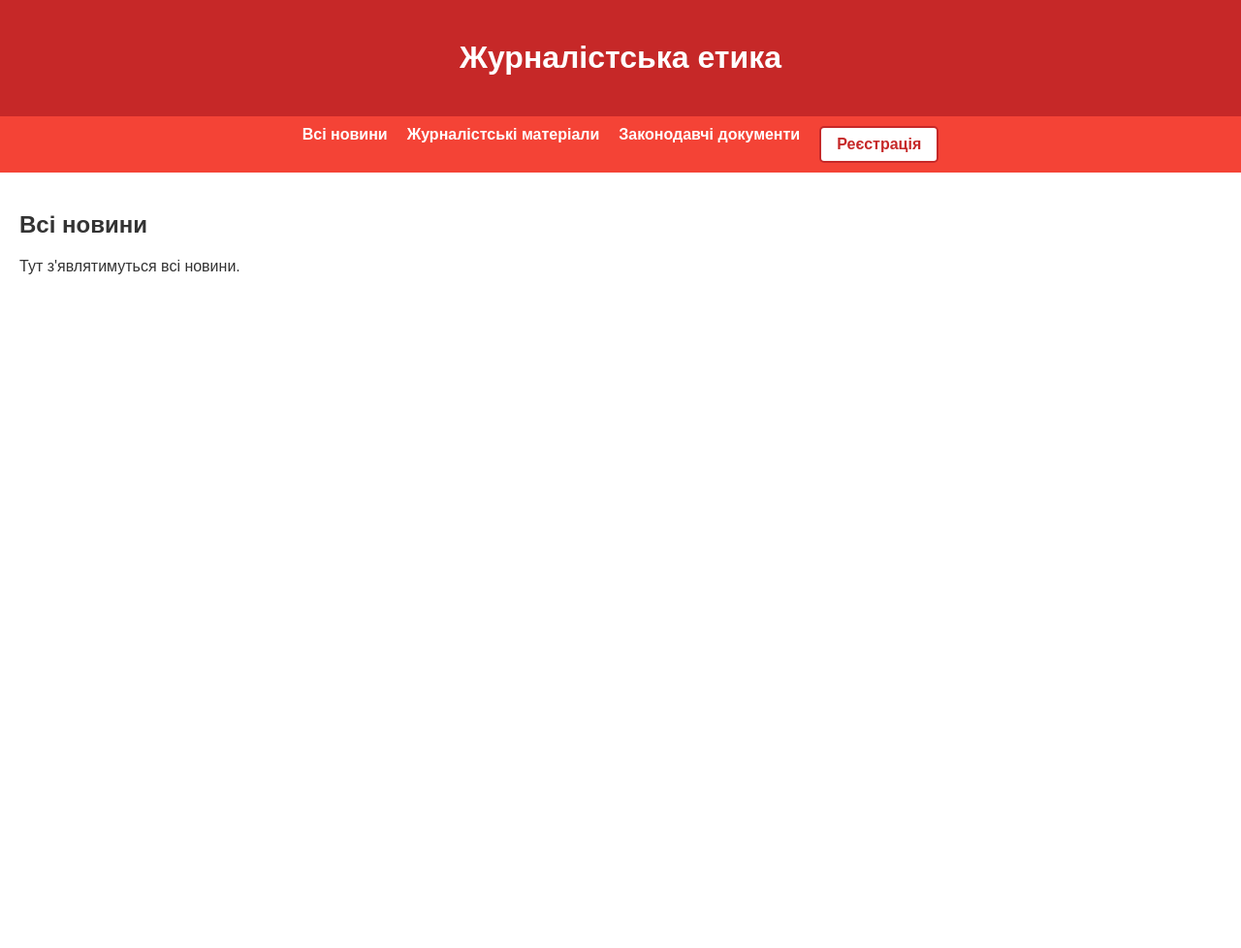
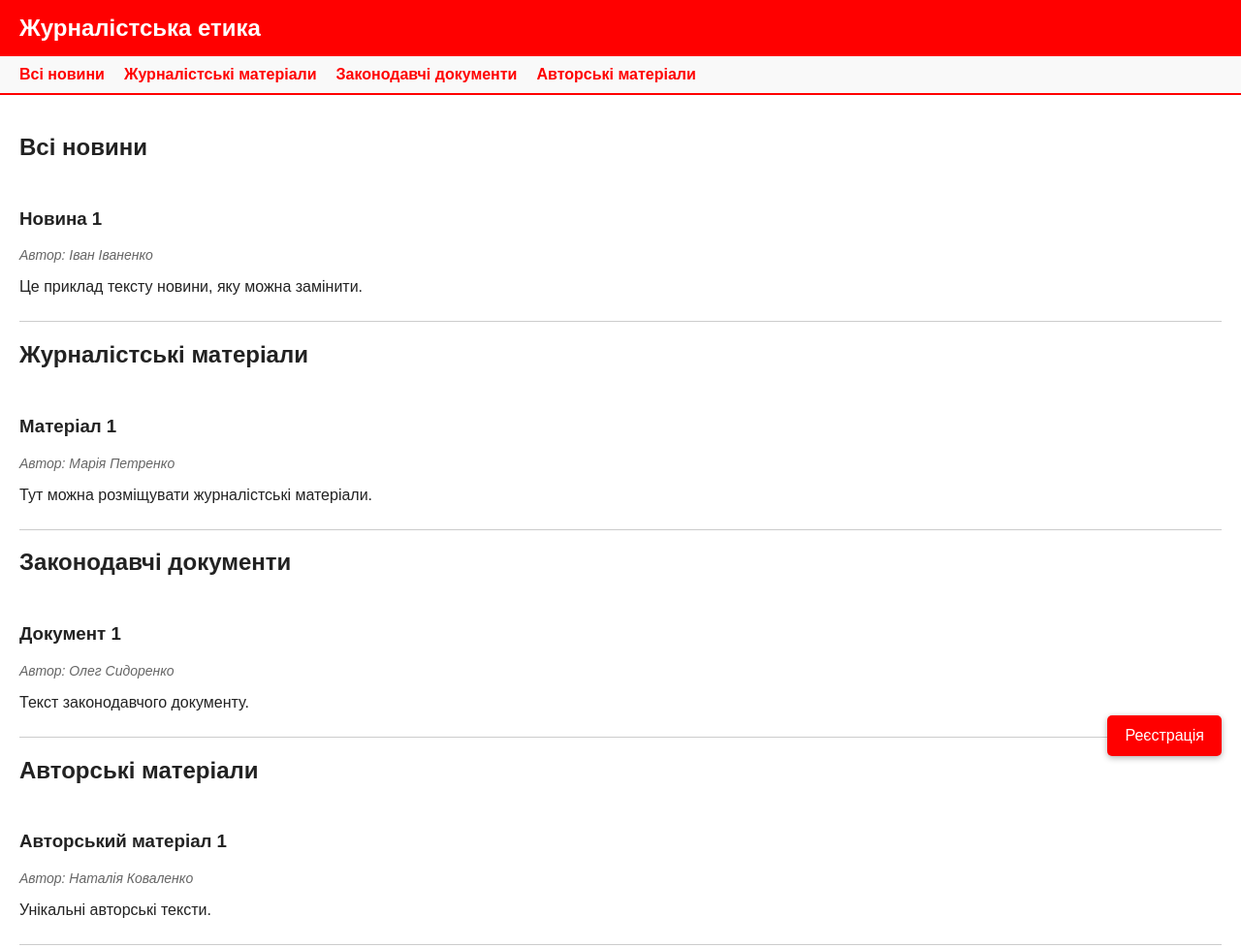
Before and after one commit to Toma694/my-website, a plain HTML site: page index.html in a window 1280 px wide. Shown: the top 978 px of the page at 97% size. Before the commit the page ends 800 px from the top, so only its background shows below. Drawn offline with Linux system fonts and the light colour scheme.

Commit message:
Update index.html
Обновляю index.html на базовый шаблон

```diff
--- a/index.html
+++ b/index.html
@@ -1,118 +1,132 @@
-
 <!DOCTYPE html>
 <html lang="uk">
 <head>
   <meta charset="UTF-8" />
-  <meta name="viewport" content="width=device-width, initial-scale=1.0" />
   <title>Журналістська етика</title>
   <style>
     body {
+      margin: 0;
       font-family: Arial, sans-serif;
-      margin: 0;
-      background-color: #fff;
-      color: #333;
+      background: white;
+      color: #222;
     }
     header {
-      background-color: #c62828;
+      background: red;
       color: white;
-      padding: 20px;
-      text-align: center;
+      padding: 15px 20px;
+      display: flex;
+      justify-content: space-between;
+      align-items: center;
+    }
+    header h1 {
+      margin: 0;
+      font-size: 24px;
     }
     nav {
-      background-color: #f44336;
+      background: #f9f9f9;
+      padding: 10px 20px;
       display: flex;
-      justify-content: center;
       gap: 20px;
-      padding: 10px;
-      flex-wrap: wrap;
+      border-bottom: 2px solid red;
     }
     nav a {
-      color: white;
+      color: red;
       text-decoration: none;
       font-weight: bold;
     }
     nav a:hover {
       text-decoration: underline;
     }
-    section {
+    main {
       padding: 20px;
-      display: none;
     }
-    section.active {
-      display: block;
+    .article {
+      border-bottom: 1px solid #ccc;
+      padding: 10px 0;
     }
+    .article h2 {
+      margin: 0 0 5px;
+      color: red;
+    }
+    .article .author {
+      font-style: italic;
+      color: #666;
+      font-size: 14px;
+      margin-bottom: 8px;
+    }
+    /* Кнопка реєстрації внизу справа */
     .register-btn {
-      background-color: white;
-      color: #c62828;
-      border: 2px solid #c62828;
-      padding: 8px 16px;
+      position: fixed;
+      bottom: 20px;
+      right: 20px;
+      background: red;
+      color: white;
+      border: none;
+      padding: 12px 18px;
+      font-size: 16px;
       border-radius: 5px;
       cursor: pointer;
-      font-weight: bold;
+      box-shadow: 0 2px 6px rgba(0,0,0,0.3);
+      transition: background 0.3s ease;
     }
     .register-btn:hover {
-      background-color: #c62828;
-      color: white;
-    }
-    form input, form textarea {
-      width: 100%;
-      padding: 10px;
-      margin-top: 10px;
-    }
-    form button {
-      background-color: #c62828;
-      color: white;
-      padding: 10px;
-      border: none;
-      margin-top: 10px;
-      cursor: pointer;
+      background: darkred;
     }
   </style>
 </head>
 <body>
-  <header>
-    <h1>Журналістська етика</h1>
-  </header>
 
-  <nav>
-    <a href="#" onclick="showSection('news')">Всі новини</a>
-    <a href="#" onclick="showSection('materials')">Журналістські матеріали</a>
-    <a href="#" onclick="showSection('documents')">Законодавчі документи</a>
-    <a href="#" onclick="showSection('register')" class="register-btn">Реєстрація</a>
-  </nav>
+<header>
+  <h1>Журналістська етика</h1>
+</header>
 
-  <section id="news" class="active">
+<nav>
+  <a href="#all-news">Всі новини</a>
+  <a href="#journalistic-materials">Журналістські матеріали</a>
+  <a href="#legal-documents">Законодавчі документи</a>
+  <a href="#author-materials">Авторські матеріали</a>
+</nav>
+
+<main>
+  <section id="all-news">
     <h2>Всі новини</h2>
-    <p>Тут з'являтимуться всі новини.</p>
+    <article class="article">
+      <h3>Новина 1</h3>
+      <div class="author">Автор: Іван Іваненко</div>
+      <p>Це приклад тексту новини, яку можна замінити.</p>
+    </article>
   </section>
 
-  <section id="materials">
+  <section id="journalistic-materials">
     <h2>Журналістські матеріали</h2>
-    <p>Тут будуть публікуватися журналістські статті та розслідування.</p>
+    <article class="article">
+      <h3>Матеріал 1</h3>
+      <div class="author">Автор: Марія Петренко</div>
+      <p>Тут можна розміщувати журналістські матеріали.</p>
+    </article>
   </section>
 
-  <section id="documents">
+  <section id="legal-documents">
     <h2>Законодавчі документи</h2>
-    <p>Список законів та регламентів, що стосуються журналістики.</p>
+    <article class="article">
+      <h3>Документ 1</h3>
+      <div class="author">Автор: Олег Сидоренко</div>
+      <p>Текст законодавчого документу.</p>
+    </article>
   </section>
 
-  <section id="register">
-    <h2>Реєстрація</h2>
-    <form>
-      <input type="text" placeholder="Ім'я" required />
-      <input type="email" placeholder="Email" required />
-      <input type="password" placeholder="Пароль" required />
-      <button type="submit">Зареєструватися</button>
-    </form>
+  <section id="author-materials">
+    <h2>Авторські матеріали</h2>
+    <article class="article">
+      <h3>Авторський матеріал 1</h3>
+      <div class="author">Автор: Наталія Коваленко</div>
+      <p>Унікальні авторські тексти.</p>
+    </article>
   </section>
+</main>
 
-  <script>
-    function showSection(id) {
-      document.querySelectorAll('section').forEach(sec => {
-        sec.classList.remove('active');
-      });
-      document.getElementById(id).classList.add('active');
-    }
-  </script>
+<button class="register-btn" onclick="alert('Форма реєстрації поки не реалізована')">Реєстрація</button>
+
 </body>
 </html>
+Обновляю index.html на базовый шаблон
```
